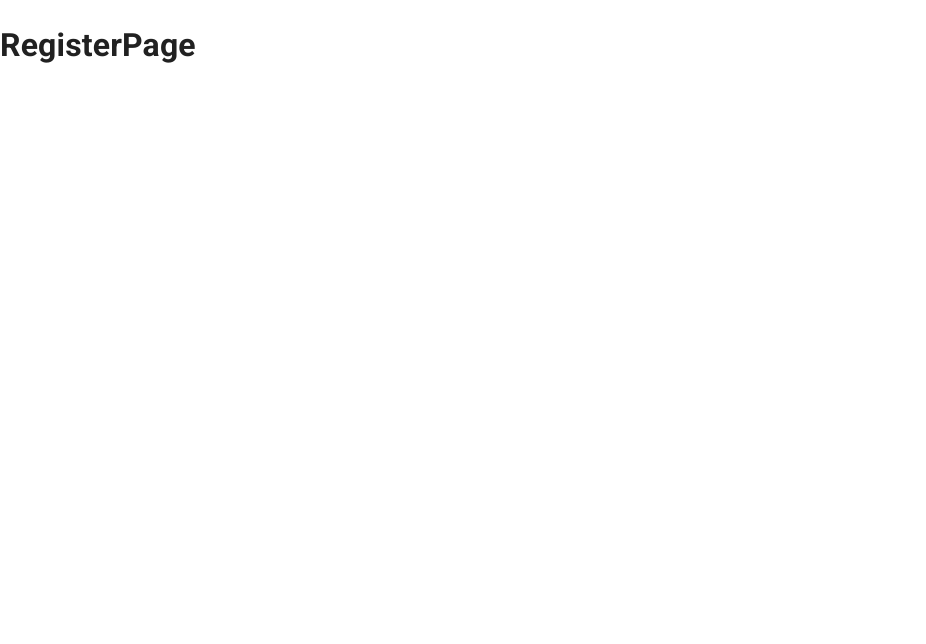
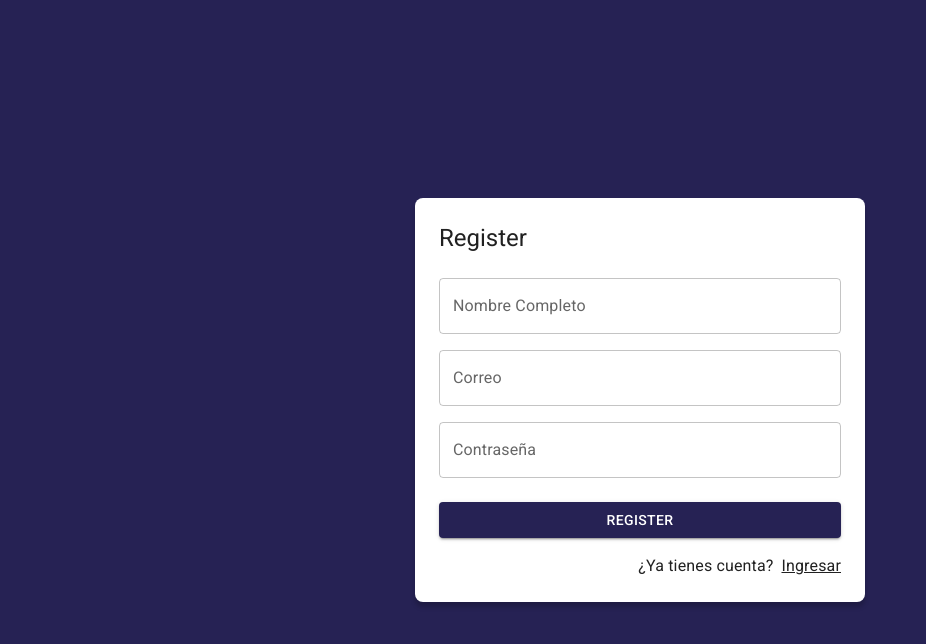
Before and after one commit to Newflaree/react_journal-app, a React (Vite) app: page /auth/register in a window 1280 px wide. Shown: the top 644 px of the page, without its empty margins (0-926 px from the left). Built offline with nearby package versions, Linux system fonts and the light colour scheme.

Commit message:
RegisterPage - Diseño

```diff
--- a/src/auth/pages/RegisterPage.jsx
+++ b/src/auth/pages/RegisterPage.jsx
@@ -1,6 +1,93 @@
+import { Link as RouterLink } from 'react-router-dom'
+import {
+  Button,
+  Grid,
+  Link,
+  TextField,
+  Typography
+} from '@mui/material';
+// Layout
+import { AuthLayout } from '../layout';
 
 export const RegisterPage = () => {
   return (
-    <h1>RegisterPage</h1>
+    <AuthLayout title='register'>
+      <form>
+        <Grid container>
+          <Grid
+            item
+            xs={ 12 }
+            sx={{
+              mt: 2
+            }}
+          >
+            <TextField
+              label='Nombre Completo'
+              type='text'
+              placeholder='Ingresa nombre y apellido'
+              fullWidth
+            />
+          </Grid>
+          <Grid
+            item
+            xs={ 12 }
+            sx={{
+              mt: 2
+            }}
+          >
+            <TextField
+              label='Correo'
+              type='email'
+              placeholder='correo@email.com'
+              fullWidth
+            />
+          </Grid>
+          <Grid item xs={ 12 } sx={{ mt: 2 }}>
+            <TextField
+              label='Contraseña'
+              type='password'
+              placeholder='Contraseña'
+              fullWidth
+            />
+          </Grid>
+
+          <Grid
+            container
+            spacing={ 2 }
+            sx={{
+              mb: 2,
+              mt: 1
+            }}
+          >
+            <Grid
+              item
+              xs={ 12 }
+            >
+              <Button
+                variant='contained'
+                fullWidth
+              >
+                Register
+              </Button>
+            </Grid>
+          </Grid>
+
+          <Grid
+            container
+            direction='row'
+            justifyContent='end'
+          >
+            <Typography sx={{ mr: 1 }}>¿Ya tienes cuenta?</Typography>
+            <Link
+              component={ RouterLink }
+              color='inherit'
+              to='/auth/login'
+            >
+              Ingresar
+            </Link>
+          </Grid>
+        </Grid>
+      </form>
+    </AuthLayout>
   );
 }
```
